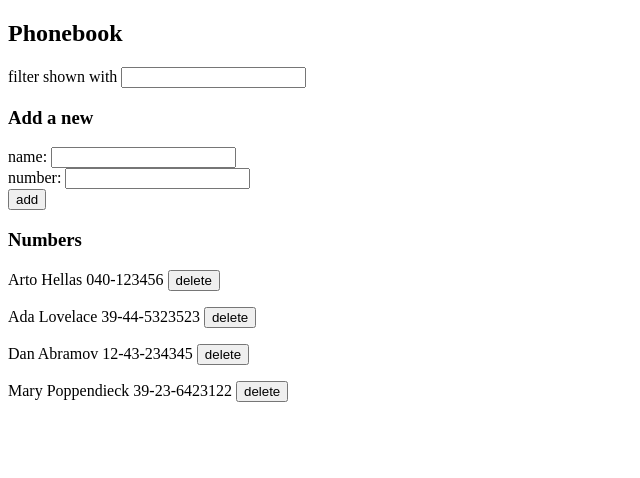
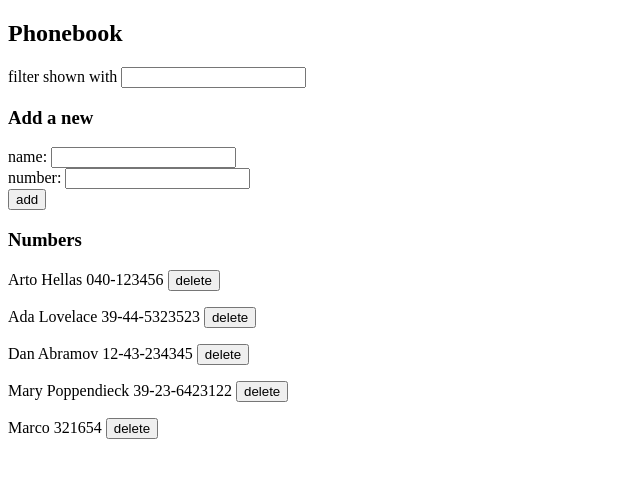
Before and after one commit to marcopdonoso/FullStackOpen, a React (Create React App) app in the folder part2/phonebook/: page / in a window 1280 px wide. Shown: the top 478 px of the page, without its empty margins (0-640 px from the left). Built offline with nearby package versions, Linux system fonts and the light colour scheme; data requests are answered from the project's data file.

Commit message:
exercise 2.18

```diff
--- a/part2/phonebook/db.json
+++ b/part2/phonebook/db.json
@@ -19,6 +19,11 @@
       "name": "Mary Poppendieck",
       "number": "39-23-6423122",
       "id": 4
+    },
+    {
+      "name": "Marco",
+      "number": "321654",
+      "id": 5
     }
   ]
 }
--- a/part2/phonebook/src/App.js
+++ b/part2/phonebook/src/App.js
@@ -39,8 +39,22 @@ const App = () => {
       name: newName,
       number: newNumber,
     };
+
     persons.some((person) => person.name === newPerson.name)
-      ? alert(`${newPerson.name} is already added to phonebook`)
+      ? window.confirm(
+          `${newPerson.name} is already added to phonebook, replace the old number with a new one?`
+        ) &&
+        personService
+          .update(persons.find((p) => p.name === newPerson.name).id, newPerson)
+          .then((personUpdated) => {
+            setPersons(
+              persons.map((p) =>
+                p.id !== personUpdated.id ? p : personUpdated
+              )
+            );
+            setNewName("");
+            setNewNumber("");
+          })
       : personService.create(newPerson).then((createdPerson) => {
           setPersons(persons.concat(createdPerson));
           setNewName("");
@@ -49,10 +63,10 @@ const App = () => {
   };
 
   const handleDelete = (id) => {
-    const personObject = persons.find((p) => {
+    const personToDelete = persons.find((p) => {
       return p.id === id;
     });
-    window.confirm(`Delete ${personObject.name}?`) &&
+    window.confirm(`Delete ${personToDelete.name}?`) &&
       personService.deletePerson(id).then(() => {
         setPersons(persons.filter((p) => p.id !== id));
       });
--- a/part2/phonebook/src/services/persons.js
+++ b/part2/phonebook/src/services/persons.js
@@ -17,7 +17,12 @@ const create = (newPerson) => {
 const deletePerson = (id) => {
   const request = axios.delete(`${baseUrl}/${id}`);
 
-  return request.then((response) => response);
+  return request.then();
 };
 
-export default { getAll, create, deletePerson };
+const update = (id, newObject) => {
+  const request = axios.put(`${baseUrl}/${id}`, newObject);
+
+  return request.then((response) => response.data);
+};
+export default { getAll, create, deletePerson, update };
```
